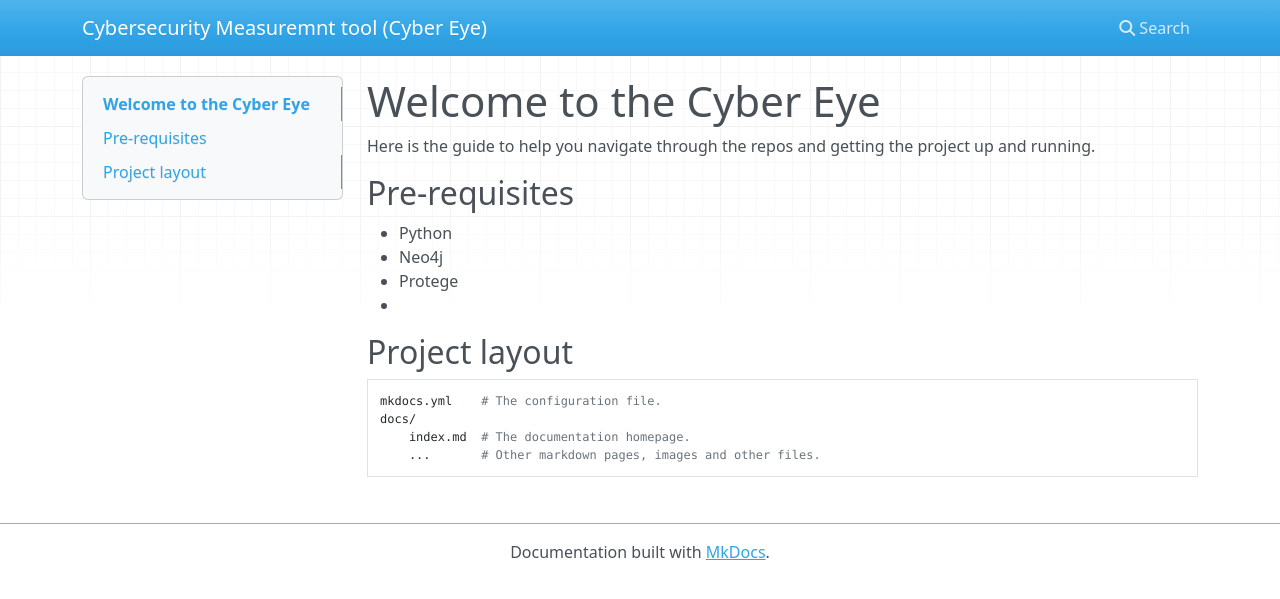
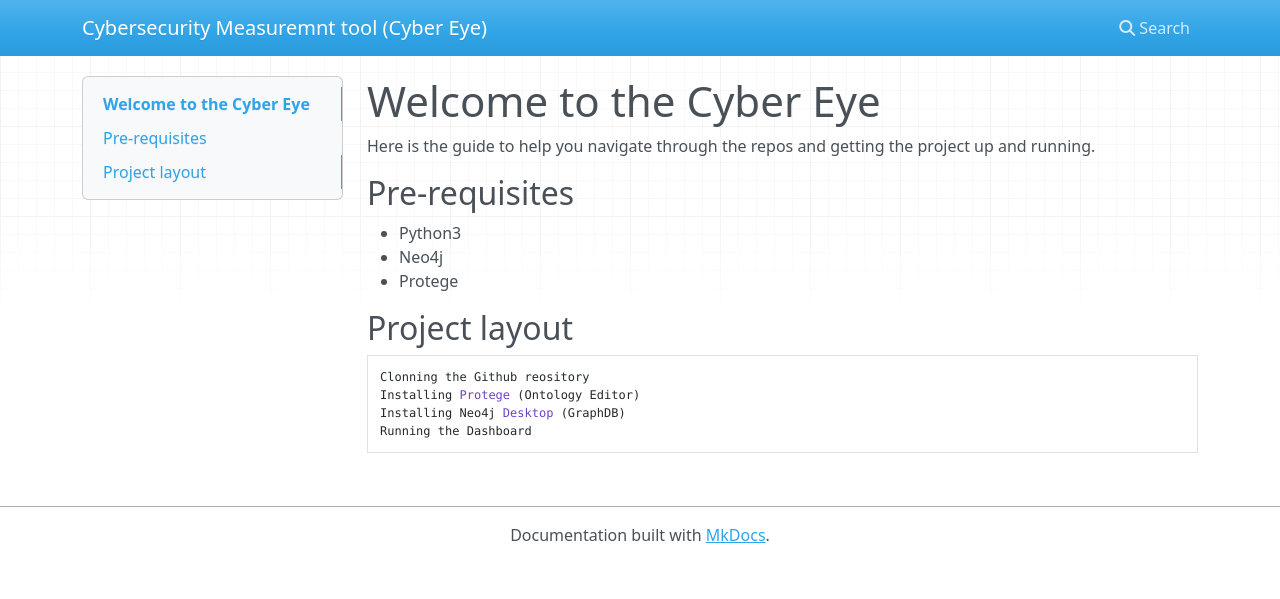
Before and after one commit to ASHS21/csonto, an MkDocs documentation site: the page built from docs/index.md, in a window 1280 px wide. Shown: the top 599 px of the page. Built offline with MkDocs 1.6.1, drawn with Linux system fonts in a browser that asks for light colours; nearby versions of some CDN libraries.

Commit message:
Documentation intialised

```diff
--- a/docs/index.md
+++ b/docs/index.md
@@ -4,14 +4,14 @@
 
 ## Pre-requisites
 
-* Python
+* Python3
 * Neo4j
 * Protege
-*
+
 
 ## Project layout
 
-    mkdocs.yml    # The configuration file.
-    docs/
-        index.md  # The documentation homepage.
-        ...       # Other markdown pages, images and other files.
+    Clonning the Github reository
+    Installing Protege (Ontology Editor)
+    Installing Neo4j Desktop (GraphDB)
+    Running the Dashboard
```
Also changed, not shown: requirements.txt (added, +21 -0 lines), 1 other file.
